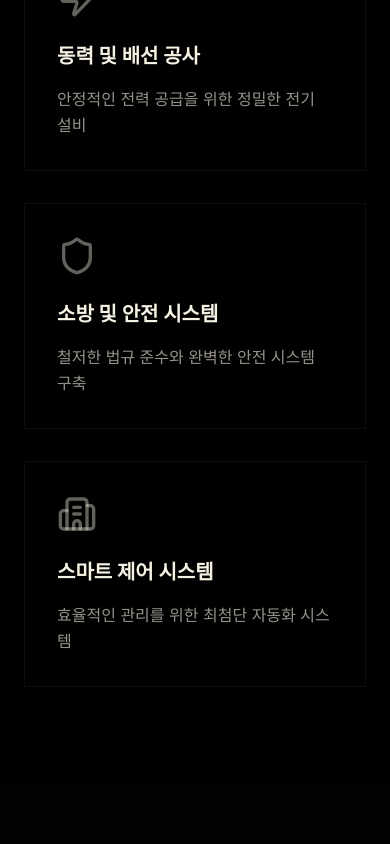
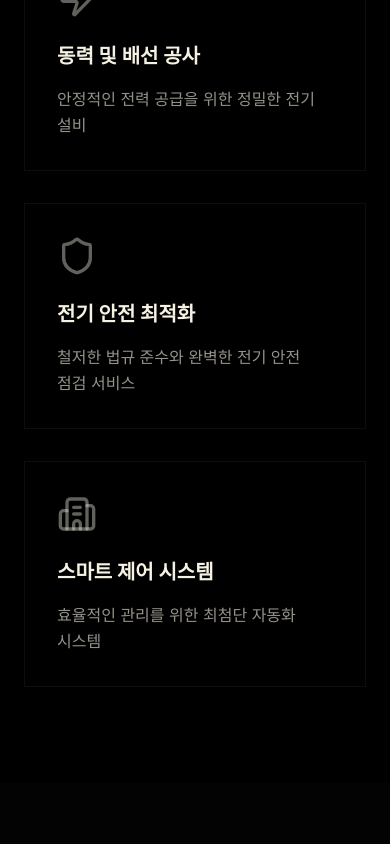
Before and after one commit to Depth-H/EN, a React (Vite) app: page / in a window 390 px wide. Shown: the part 1489-2333 px from the top of the page. Built offline with nearby package versions, Linux system fonts and the light colour scheme; no server answers; the database is empty.

Commit message:
feat: Refine service descriptions and meta tags
Update service descriptions to focus on electrical safety and power infrastructure. Adjust meta keywords and descriptions for better SEO. Improve text rendering on mobile devices by adding `word-break: keep-all`.

```diff
--- a/index.html
+++ b/index.html
@@ -5,8 +5,8 @@
     <meta name="naver-site-verification" content="e485936a102c0cfe8910392aefa5a7db77bb7e24" />
     <meta name="viewport" content="width=device-width, initial-scale=1.0" />
     <title>이엔전력 | 모텔전기공사 전문 - 주식회사 이엔전력</title>
-    <meta name="description" content="이엔전력은 호텔 및 모텔전기공사 전문 기업입니다. 조명 설계, 동력 배선, 소방 안전 시스템 시공까지 전국 최고의 기술력을 약속하는 주식회사 이엔전력입니다." />
-    <meta name="keywords" content="이엔전력, 모텔전기공사, 호텔전기공사, 전기공사업체, 조명설계, 소방전기, 주식회사 이엔전력" />
+    <meta name="description" content="이엔전력은 호텔 및 모텔전기공사 전문 기업입니다. 조명 설계, 동력 배선, 전기 설비 시공까지 전국 최고의 기술력을 약속하는 주식회사 이엔전력입니다." />
+    <meta name="keywords" content="이엔전력, 모텔전기공사, 호텔전기공사, 전기공사업체, 조명설계, 동력배선, 주식회사 이엔전력" />
     <meta property="og:type" content="website" />
     <meta property="og:title" content="이엔전력 - 모텔전기공사 전문 전문가" />
     <meta property="og:description" content="호텔·모텔 전문 전기공사 솔루션. 신뢰와 기술의 이엔전력입니다. 전 지역 시공 가능." />
--- a/src/index.css
+++ b/src/index.css
@@ -87,6 +87,8 @@
   body {
     @apply bg-background text-foreground antialiased;
     font-feature-settings: "cv11", "ss01";
+    word-break: keep-all;
+    overflow-wrap: break-word;
     }
 }
 
--- a/src/pages/Home.tsx
+++ b/src/pages/Home.tsx
@@ -33,7 +33,7 @@ export default function Home() {
   const defaultServices = [
     { icon: Lightbulb, title: '조명 설계 및 시공', desc: '호텔 분위기를 결정짓는 최적의 조명 솔루션' },
     { icon: Zap, title: '동력 및 배선 공사', desc: '안정적인 전력 공급을 위한 정밀한 전기 설비' },
-    { icon: Shield, title: '소방 및 안전 시스템', desc: '철저한 법규 준수와 완벽한 안전 시스템 구축' },
+    { icon: Shield, title: '전기 안전 최적화', desc: '철저한 법규 준수와 완벽한 전기 안전 점검 서비스' },
     { icon: Building2, title: '스마트 제어 시스템', desc: '효율적인 관리를 위한 최첨단 자동화 시스템' },
   ];
 
--- a/src/pages/Services.tsx
+++ b/src/pages/Services.tsx
@@ -22,9 +22,9 @@ const defaultServices = [
   },
   {
     iconName: 'Shield',
-    title: '소방 전기 및 안전 시스템',
-    description: '투숙객의 안전은 타협할 수 없는 가치입니다. 최신 소방법규를 준수하는 화재 감지 시스템과 비상 방송, 유도등 설비를 통해 완벽한 안전망을 구축합니다.',
-    features: ['자동화재탐지설비 시공', '비상방송 및 유도등 시스템', '소방 점검 및 유지보수']
+    title: '전기 안전 진단 및 정밀 점검',
+    description: '안전은 타협할 수 없는 가치입니다. 최신 전기설비 기술기준을 준수하는 정밀 진단과 정기 점검을 통해 무사고 사업장을 실현합니다.',
+    features: ['전기 설비 정밀 안전 진단', '노후 선로 누전 점검', '전기 안전 검사 대행 지원']
   },
   {
     iconName: 'Building2',
```
